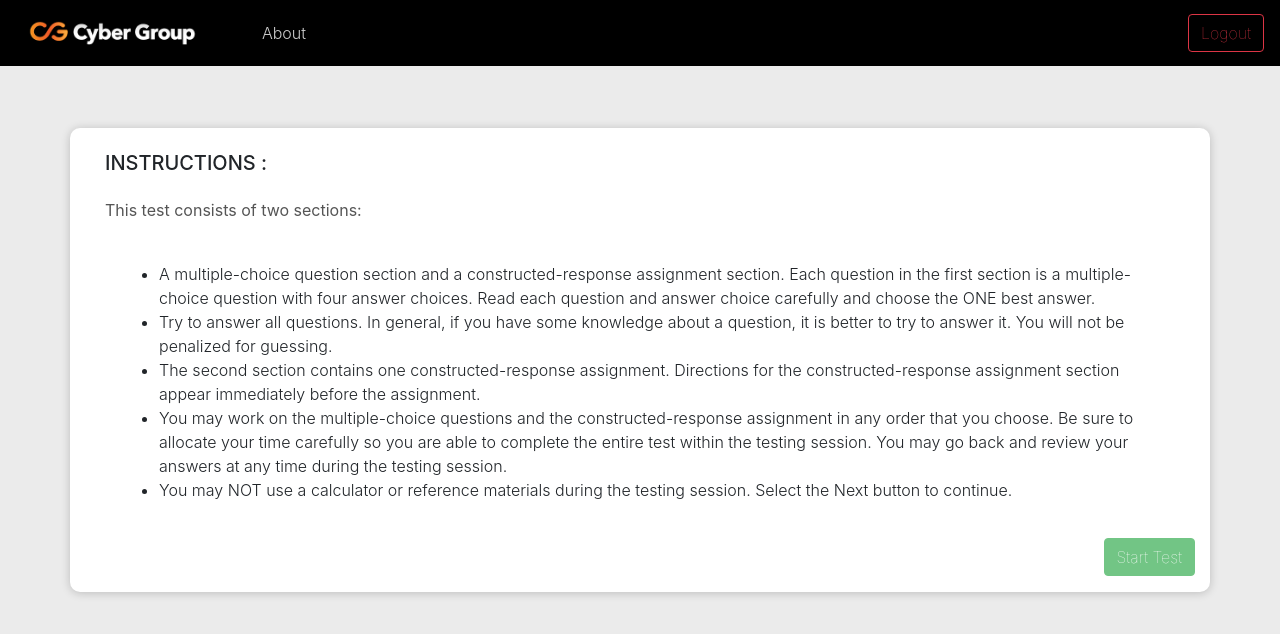
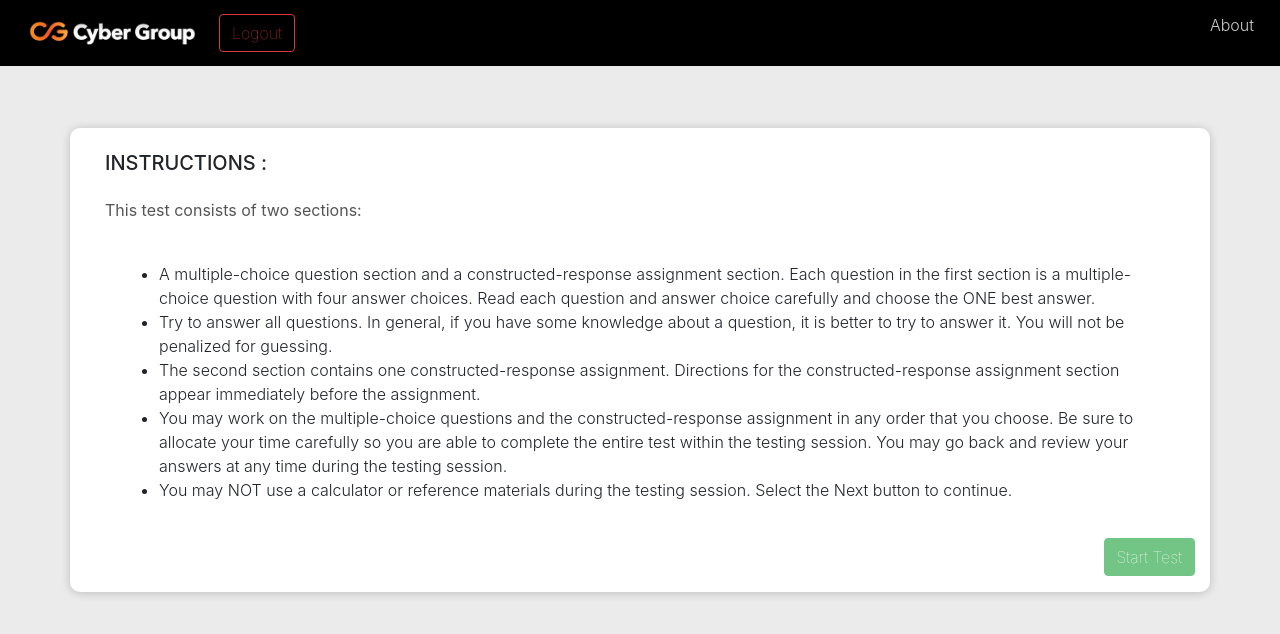
Before and after one commit to cybergroupdevs/BtB_BootcampSept19, a plain HTML site: page frontend/user/views/instructions.html in a window 1280 px wide. Drawn offline with nearby package versions, Linux system fonts and the light colour scheme; no server answers; sample sign-in values are in the browser's storage.

Commit message:
added css to instruction page

```diff
--- a/frontend/user/public/css/instructions.css
+++ b/frontend/user/public/css/instructions.css
@@ -97,3 +97,9 @@ ul {
     font-size: 20px;
     font-weight: bold;
 }
+
+.navbar-collapse{
+	position: absolute;
+	top: 5px;
+	right: 18px;
+}
```
